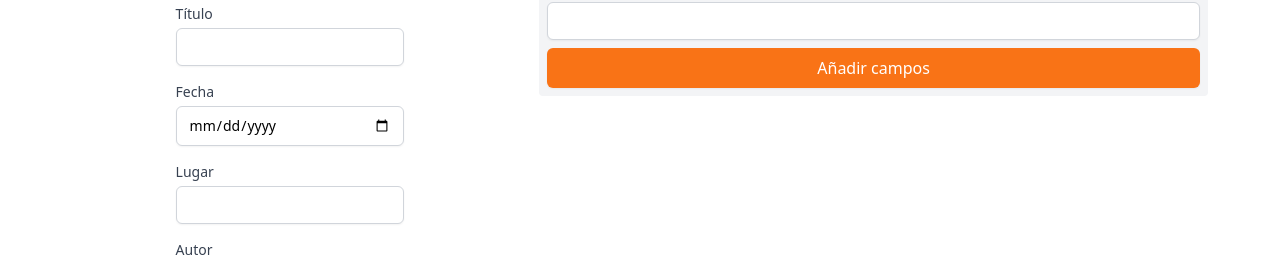
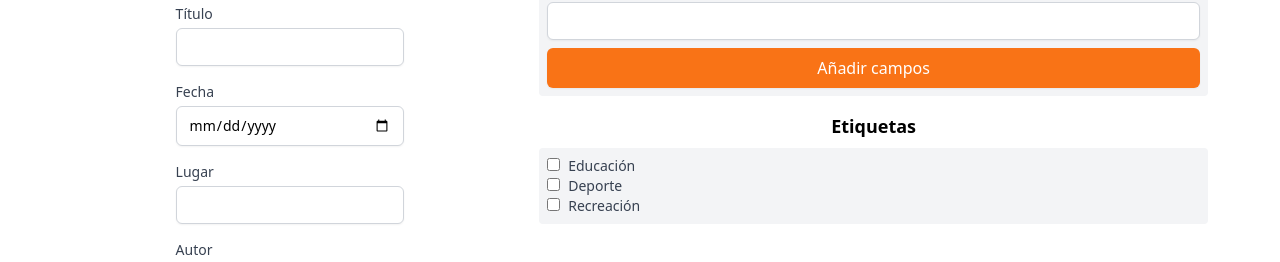
Before and after one commit to aerg04/Metro-Eventos, a React (Vite) app: page /createevent in a window 1280 px wide. Shown: the part 490-752 px from the top of the page. Built offline with nearby package versions, Linux system fonts and the light colour scheme.

Commit message:
Etiquetas añadidas

```diff
--- a/src/components/DetailEvent.jsx
+++ b/src/components/DetailEvent.jsx
@@ -1,4 +1,4 @@
-export default function DetailEvent({title, path, date, place, author, entryType, description, ...rest}) {
+export default function DetailEvent({title, path, date, place, author, entryType, description, labels, ...rest}) {
     return(<>
     <div className="flex flex-col md:flex-row min-h-screen p-4 mt-2">
                 <div className="flex flex-col items-center">
@@ -35,6 +35,18 @@ export default function DetailEvent({title, path, date, place, author, entryType
                         ))}
                         </div>
                     </div>
+                    <div className="mt-2">
+                        <h2 className="text-center text-lg font-semibold">Etiquetas</h2>
+                        <div className="mt-2 bg-gray-100 p-2 rounded">
+                            {labels && labels.length > 0 ? (
+                                labels.map((label, index) => (
+                                    <span key={index} className="inline-block bg-blue-200 text-blue-800 text-xs px-2 py-1 rounded-full mr-2">{label}</span>
+                                ))
+                            ) : (
+                                <p>No hay etiquetas disponibles</p>
+                            )}
+                        </div>
+                    </div>
                 </div>
             </div>
     </>)
--- a/src/pages/EventCreator.jsx
+++ b/src/pages/EventCreator.jsx
@@ -10,17 +10,20 @@ function EventCreator({handleSubmit}){
         place: '',
         author: '',
         entryType: '',
-        description: ''
+        description: '',
+        labels: []
     });
     const [showError, setShowError] = useState(false);
     const [errorMessage, setErrorMessage] = useState('');
+
+    const labelsArray = ["Educación", "Deporte", "Recreación"]; // Add more labels as needed
 
     function handlePetition(){
         // Validate formData
         const requiredFields = ['title', 'path', 'date', 'place', 'author', 'entryType', 'description'];
         for (const field of requiredFields) {
             if (!formData[field]) {
-                setErrorMessage(`The field "${field}" cannot be empty.`);
+                setErrorMessage(`Campo "${field}" no puede estar vacío.`);
                 setShowError(true);
                 return;
             }
@@ -30,9 +33,15 @@ function EventCreator({handleSubmit}){
     };
 
     const handleChange = (e) => {
-        const { name, value } = e.target;
-        if (!name || !value) {
-            return;
+        const { name, value, options, type, checked } = e.target;
+        if (name === 'labels') {
+            const updatedLabels = checked
+                ? [...formData.labels, value]
+                : formData.labels.filter(label => label !== value);
+            setFormData({
+                ...formData,
+                labels: updatedLabels
+            });
         } else {
             setFormData({
                 ...formData,
@@ -40,6 +49,7 @@ function EventCreator({handleSubmit}){
             });
         }
     };
+
     function handleCloseError(){
         setShowError(false);
         setErrorMessage('');
@@ -64,6 +74,11 @@ function EventCreator({handleSubmit}){
 
     const handleAddAdditionalInfo = () => {
         if (newKey && newValue) {
+            if (formData.hasOwnProperty(newKey)) {
+                setErrorMessage(`The key "${newKey}" already exists.`);
+                setShowError(true);
+                return;
+            }
             setFormData({
                 ...formData,
                 [newKey]: newValue
@@ -153,7 +168,7 @@ function EventCreator({handleSubmit}){
                     <h2 className="text-center text-lg font-semibold">Información Adicional</h2>
                     <div className="mt-2 bg-gray-100 p-2 rounded">
                     {Object.entries(formData).map(([key, value]) => (
-                        key !== 'title' && key !== 'path' && key !== 'date' && key !== 'place' && key !== 'author' && key !== 'entryType' && key !== 'description' && (
+                        key !== 'title' && key !== 'path' && key !== 'date' && key !== 'place' && key !== 'author' && key !== 'entryType' && key !== 'labels' && key !== 'description' && (
                             <div key={key} className="mt-2">
                                     <label className="block text-sm font-medium text-gray-700">{key}</label>
                                     {typeof value === 'string' && (value.startsWith('http://') || value.startsWith('https://')) ? (
@@ -203,6 +218,24 @@ function EventCreator({handleSubmit}){
                         </div>
                     </div>
                 </div>
+                <div className='mt-4'>
+                    <h2 className="text-center text-lg font-semibold">Etiquetas</h2>
+                    <div className="mt-2 bg-gray-100 p-2 rounded">
+                        {labelsArray.map(label => (
+                            <label key={label} className="block text-sm font-medium text-gray-700">
+                                <input
+                                    type="checkbox"
+                                    name="labels"
+                                    value={label}
+                                    checked={formData.labels.includes(label)}
+                                    onChange={handleChange}
+                                    className="mr-2"
+                                />
+                                {label}
+                            </label>
+                        ))}
+                    </div>
+                </div>
             </div>
         </div>
                             {showError && (
```
Lines whose indentation alone changed are shown as unchanged.
